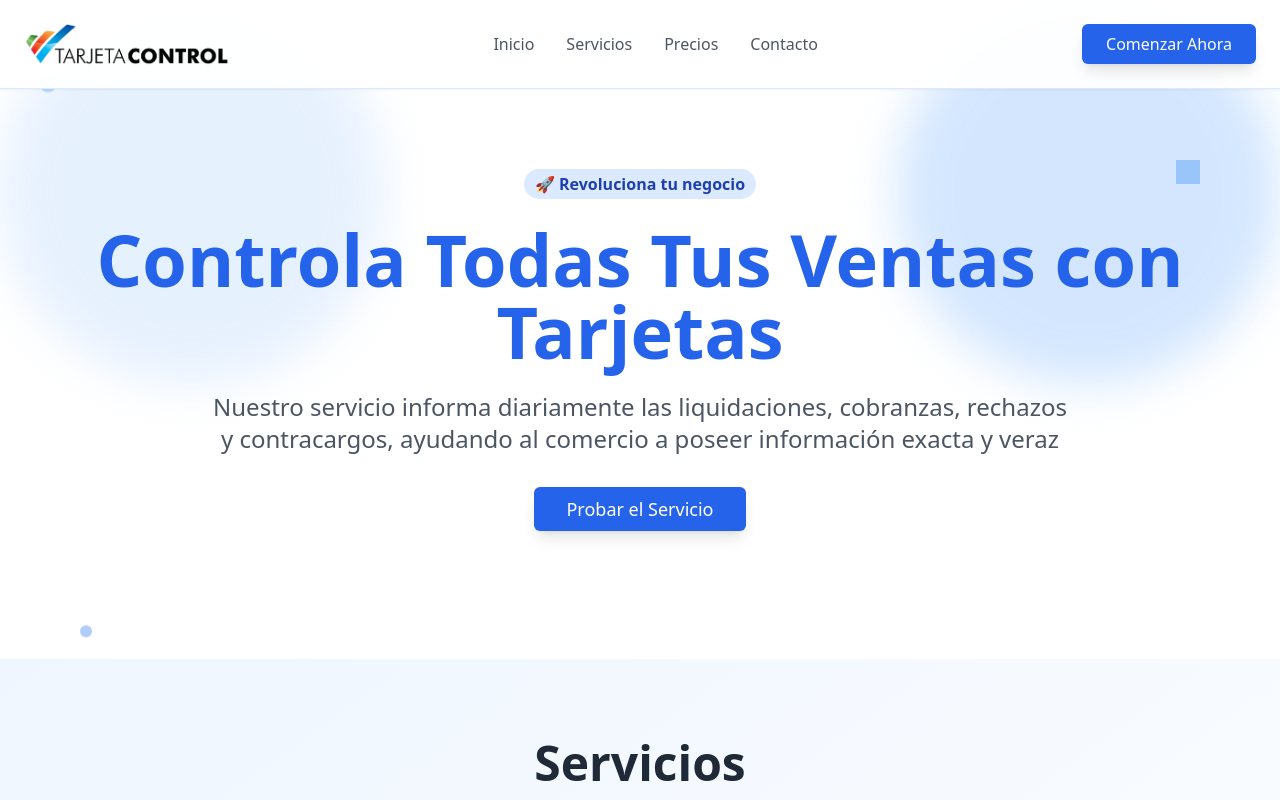
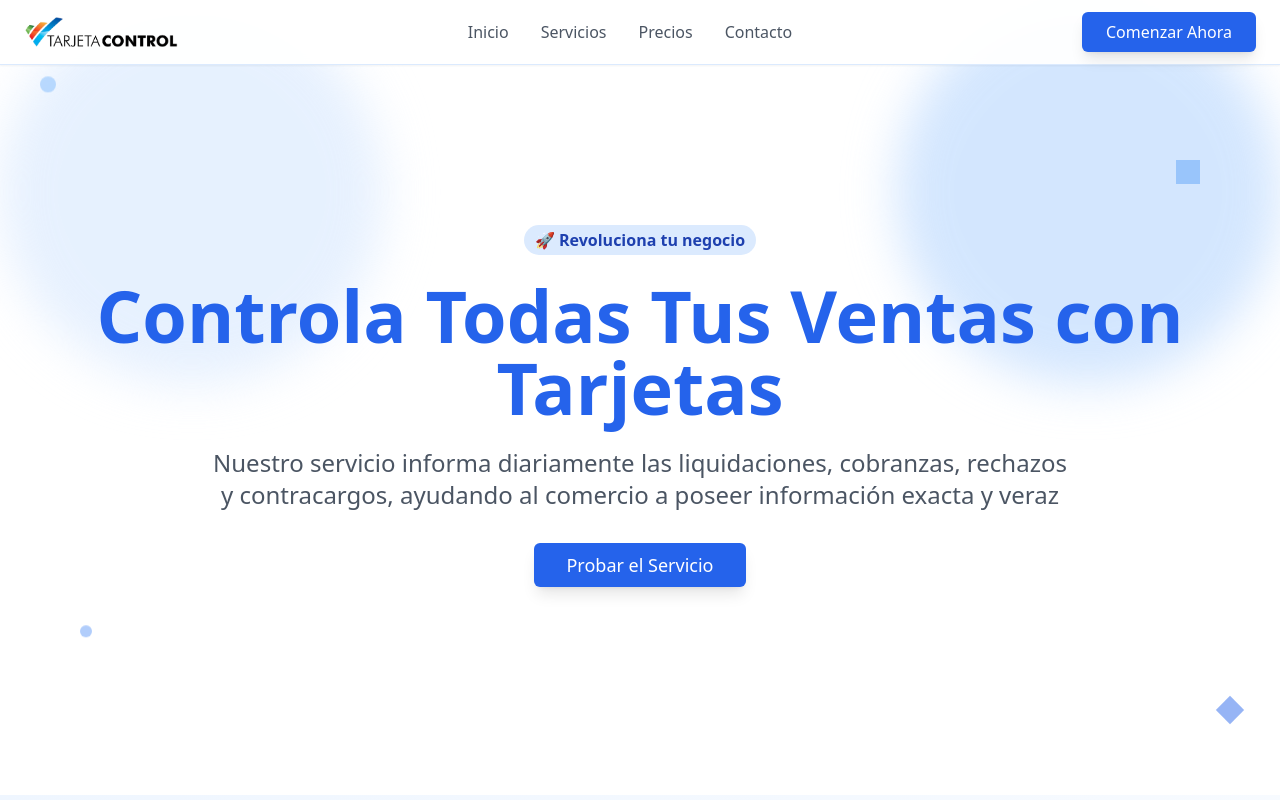
Before and after one commit to nicosaid/tarjeta-control-facil, a React (Vite) app: page / in a window 1280 px wide. Shown: the top 800 px of the page. Built offline with nearby package versions, Linux system fonts and the light colour scheme.

Commit message:
Fix: Extend hero section height
Adjusted the height of the hero section to improve visual prominence.

```diff
--- a/src/pages/Index.tsx
+++ b/src/pages/Index.tsx
@@ -53,13 +53,13 @@ const Index = () => {
 
       {/* Header */}
       <header className="bg-white/95 backdrop-blur-sm shadow-sm sticky top-0 z-50 border-b border-blue-100">
-        <div className="container mx-auto px-4 sm:px-6 py-3">
+        <div className="container mx-auto px-4 sm:px-6 py-2">
           <div className="flex items-center justify-between">
             <div className="flex items-center space-x-2">
               <img
                 src="/lovable-uploads/65f1c437-fb99-471f-a8c9-eef0dc3fb87c.png"
                 alt="TarjetaControl"
-                className="h-12 sm:h-14 md:h-16 hover:scale-105 transition-transform duration-300"
+                className="h-10 sm:h-12 md:h-12 hover:scale-105 transition-transform duration-300"
               />
             </div>
             <nav className="hidden md:flex items-center space-x-8">
@@ -91,7 +91,7 @@ const Index = () => {
       </header>
 
       {/* Hero Section */}
-      <section id="inicio" className="py-12 sm:py-16 md:py-20 px-4 sm:px-6 relative">
+      <section id="inicio" className="py-20 sm:py-24 md:py-32 lg:py-40 px-4 sm:px-6 relative">
         <div className="container mx-auto text-center relative z-10">
           <Badge className="mb-4 sm:mb-6 bg-blue-100 text-blue-800 hover:bg-blue-100 text-sm sm:text-base animate-fade-in">
             🚀 Revoluciona tu negocio
```
